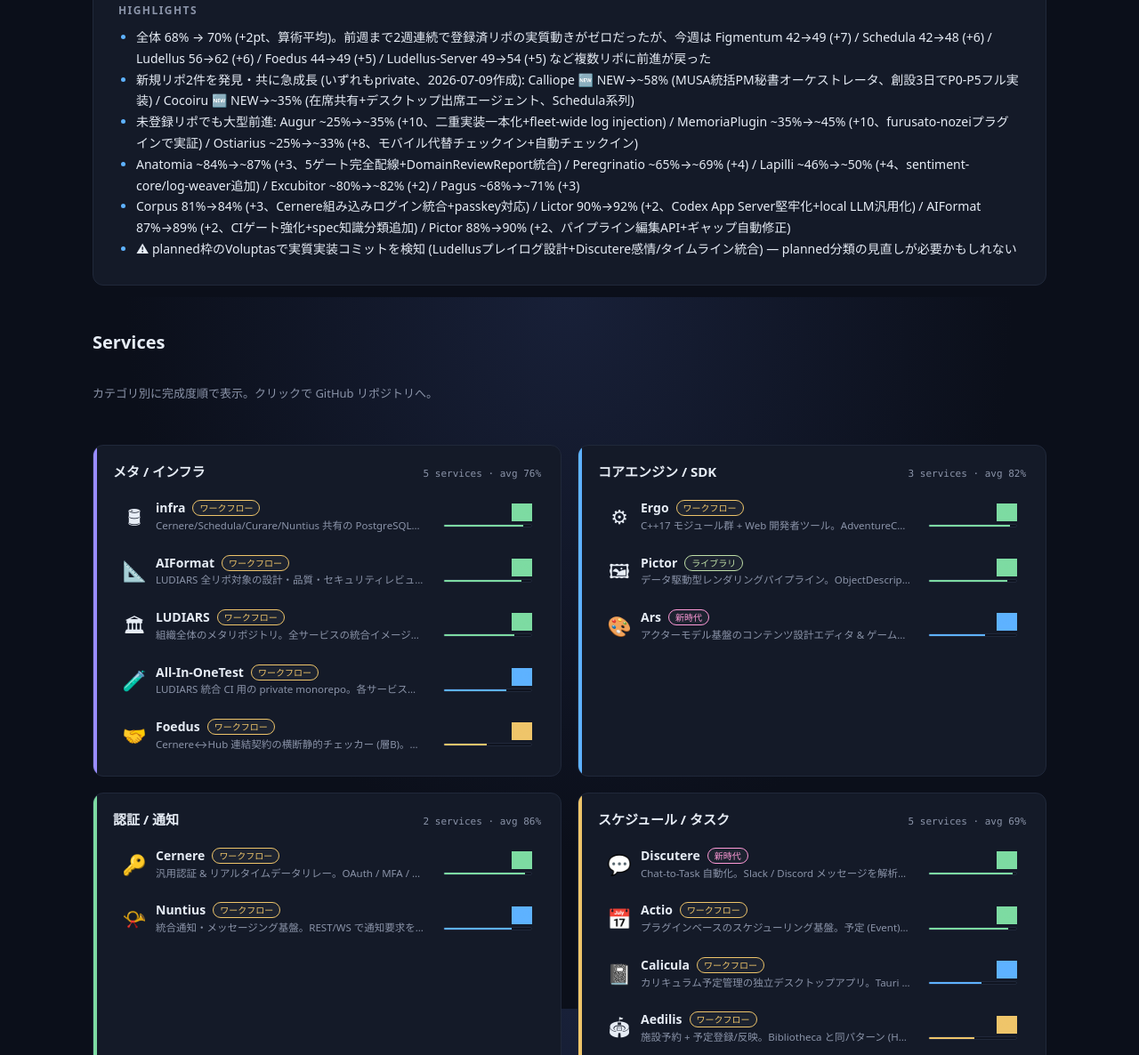
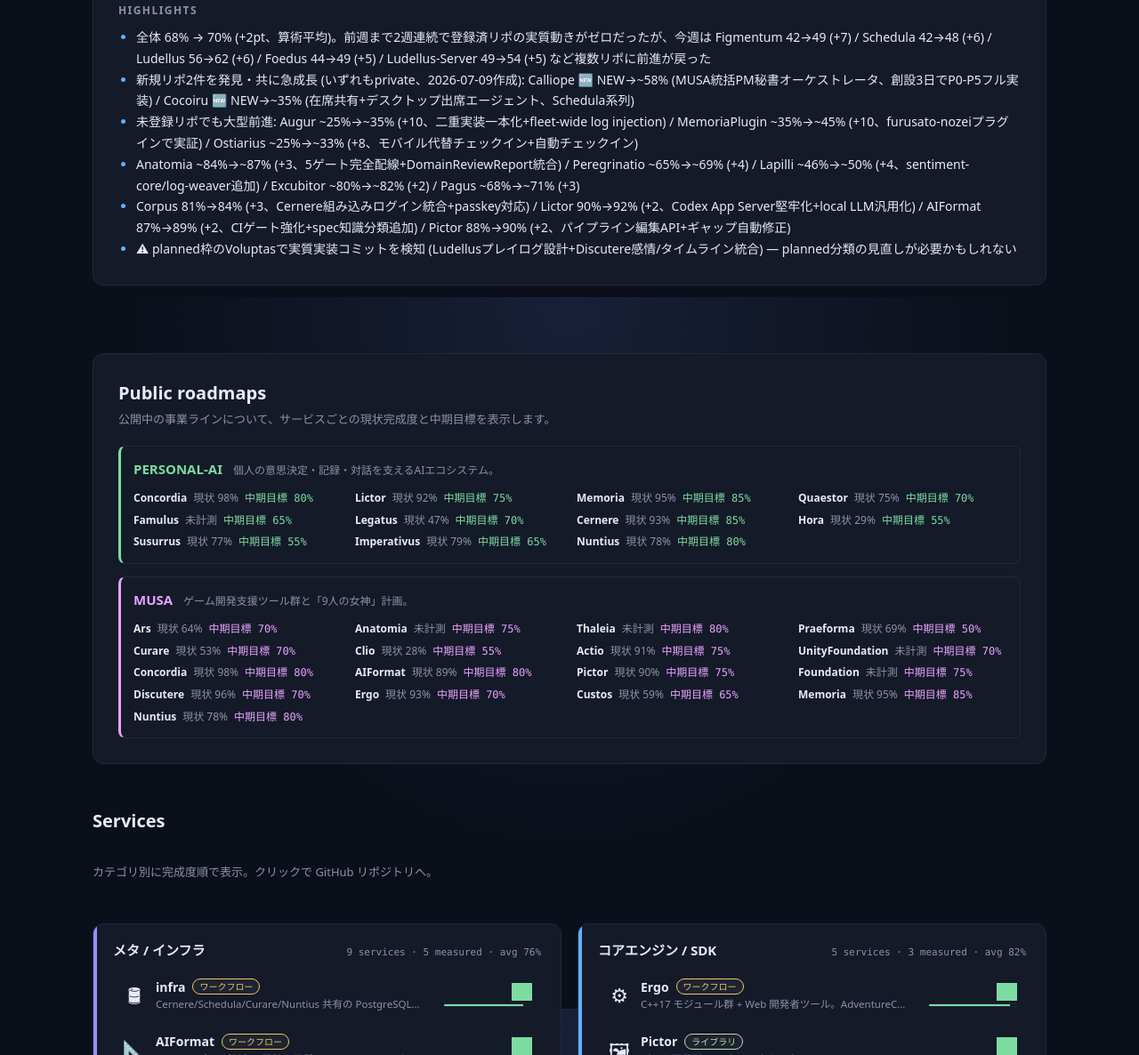
Before and after one commit to LUDIARS/LUDIARS, a website: page docs/index.html in a window 1280 px wide. Shown: the part 466-1652 px from the top of the page at 89% size. Drawn offline with Linux system fonts and the light colour scheme.

Commit message:
feat(pages): add public roadmap targets

```diff
--- a/docs/assets/app.js
+++ b/docs/assets/app.js
@@ -37,6 +37,7 @@
                  ?? snapshots.snapshots[0];
 
     renderHero(latest, services);
+    renderRoadmaps(services, latest);
     renderCategories(services, latest);
     renderTimeline(snapshots);
 }
@@ -93,23 +94,31 @@
         catNode.style.setProperty("--cat-accent", cat.accent);
         catNode.querySelector(".category-title").textContent = cat.label;
 
-        const repoList = cat.repos.filter(r => r in snap.repos);
-        const avg = repoList.length
-            ? Math.round(repoList.reduce((s, r) => s + snap.repos[r], 0) / repoList.length)
+        const repoList = [...cat.repos];
+        const measuredRepos = repoList.filter(r => typeof snap.repos[r] === "number");
+        const avg = measuredRepos.length
+            ? Math.round(measuredRepos.reduce((s, r) => s + snap.repos[r], 0) / measuredRepos.length)
             : 0;
         catNode.querySelector(".category-count").textContent =
-            `${repoList.length} service${repoList.length === 1 ? "" : "s"}  ·  avg ${avg}%`;
+            `${repoList.length} service${repoList.length === 1 ? "" : "s"}  ·  ${measuredRepos.length} measured  ·  avg ${avg}%`;
 
         const list = catNode.querySelector(".service-list");
-        // sort by completion desc so "most-done" repos bubble up
-        repoList.sort((a, b) => snap.repos[b] - snap.repos[a]);
+        // Sort measured services first, then keep unmeasured services discoverable.
+        repoList.sort((a, b) => {
+            const aPct = snap.repos[a];
+            const bPct = snap.repos[b];
+            if (typeof aPct === "number" && typeof bPct === "number") return bPct - aPct;
+            if (typeof aPct === "number") return -1;
+            if (typeof bPct === "number") return 1;
+            return a.localeCompare(b);
+        });
 
         for (const repo of repoList) {
-            const pct = snap.repos[repo];
+            const pct = typeof snap.repos[repo] === "number" ? snap.repos[repo] : null;
             const meta = services.services[repo] ?? {};
             const row = svcTpl.content.firstElementChild.cloneNode(true);
-            const tier = tierOf(pct);
-            row.classList.add("tier-" + tier.key);
+            if (pct == null) row.classList.add("tier-untracked");
+            else row.classList.add("tier-" + tierOf(pct).key);
 
             const link = row.querySelector(".service-link");
             link.href = `https://github.com/LUDIARS/${encodeURIComponent(repo)}`;
@@ -117,7 +126,7 @@
             row.querySelector(".service-icon").textContent    = meta.icon ?? "📦";
             row.querySelector(".service-name").textContent    = repo;
             row.querySelector(".service-summary").textContent = meta.summary ?? "";
-            row.querySelector(".service-pct").textContent     = pct + "%";
+            row.querySelector(".service-pct").textContent     = pct == null ? "未計測" : pct + "%";
 
             // purpose label (5 種: 新時代 / ワークフロー / データ / ゲーム開発 / ライブラリ).
             // REPO-CLASSIFICATION-BY-PURPOSE.md の分類を services.json に持つ。
@@ -128,12 +137,64 @@
                 purposeEl.hidden = false;
             }
 
+            const status = meta.status ?? (cat.id === "planned" ? "Planned" : null);
+            const statusEl = row.querySelector(".service-status");
+            if (status && statusEl) {
+                statusEl.textContent = status;
+                statusEl.hidden = false;
+            }
+
             const fill = row.querySelector(".mini-fill");
-            requestAnimationFrame(() => { fill.style.width = pct + "%"; });
+            requestAnimationFrame(() => { fill.style.width = pct == null ? "0%" : pct + "%"; });
 
             list.appendChild(row);
         }
         root.appendChild(catNode);
+    }
+}
+
+function renderRoadmaps(services, snap) {
+    const root = document.getElementById("roadmaps-root");
+    root.innerHTML = "";
+
+    for (const roadmap of (services.roadmaps ?? []).filter(r => r.visibility === "public")) {
+        const card = document.createElement("article");
+        card.className = "roadmap-card";
+        card.style.setProperty("--roadmap-accent", roadmap.accent ?? "var(--accent)");
+
+        const head = document.createElement("header");
+        head.className = "roadmap-head";
+        const title = document.createElement("h3");
+        title.textContent = roadmap.title;
+        const summary = document.createElement("p");
+        summary.textContent = roadmap.summary;
+        head.append(title, summary);
+
+        const list = document.createElement("ul");
+        list.className = "roadmap-service-list";
+        for (const member of roadmap.members) {
+            const item = document.createElement("li");
+            const link = document.createElement("a");
+            link.href = `https://github.com/LUDIARS/${encodeURIComponent(member.repo)}`;
+            link.target = "_blank";
+            link.rel = "noopener";
+            link.textContent = member.repo;
+
+            const current = document.createElement("span");
+            current.className = "roadmap-current";
+            const pct = snap.repos[member.repo];
+            current.textContent = typeof pct === "number" ? `現状 ${pct}%` : "未計測";
+
+            const target = document.createElement("span");
+            target.className = "roadmap-target";
+            target.textContent = `中期目標 ${member.mediumTermTarget}%`;
+
+            item.append(link, current, target);
+            list.appendChild(item);
+        }
+
+        card.append(head, list);
+        root.appendChild(card);
     }
 }
 
--- a/docs/assets/style.css
+++ b/docs/assets/style.css
@@ -344,6 +344,15 @@
 .service-purpose[data-purpose="データ"]       { color: #7fc7e8; }
 .service-purpose[data-purpose="ゲーム開発"]   { color: #f39c9c; }
 .service-purpose[data-purpose="ライブラリ"]   { color: #c0e0a8; }
+.service-status {
+    font-size: 10px;
+    line-height: 1;
+    padding: 3px 7px;
+    border-radius: 999px;
+    color: #d7d7d7;
+    background: #4a4a4a;
+    white-space: nowrap;
+}
 .service-summary {
     font-size: 11.5px;
     color: var(--fg-dim);
@@ -371,6 +380,8 @@
     overflow: hidden;
 }
 .mini-fill { height: 100%; width: 0; transition: width 0.5s; }
+.service-row.tier-untracked .service-pct { color: var(--fg-dim); font-size: 11px; }
+.service-row.tier-untracked .mini-fill { background: var(--border); }
 
 .service-row.tier-ship   .service-pct,
 .service-row.tier-ship   .mini-fill { color: var(--tier-ship);   background: var(--tier-ship);   }
@@ -382,6 +393,33 @@
 .service-row.tier-early  .mini-fill { color: var(--tier-early);  background: var(--tier-early);  }
 .service-row.tier-seed   .service-pct,
 .service-row.tier-seed   .mini-fill { color: var(--tier-seed);   background: var(--tier-seed);   }
+
+/* ── public roadmaps ─────────────────────────────── */
+.roadmaps { margin-top: 28px; }
+#roadmaps-root { display: grid; gap: 14px; }
+.roadmap-card {
+    border: 1px solid var(--border);
+    border-left: 3px solid var(--roadmap-accent);
+    border-radius: 8px;
+    padding: 14px;
+    background: var(--bg-alt);
+}
+.roadmap-head { display: flex; align-items: baseline; gap: 12px; flex-wrap: wrap; }
+.roadmap-head h3 { margin: 0; font-size: 15px; color: var(--roadmap-accent); }
+.roadmap-head p { margin: 0; color: var(--fg-dim); font-size: 12px; }
+.roadmap-service-list {
+    display: grid;
+    grid-template-columns: repeat(auto-fit, minmax(220px, 1fr));
+    gap: 6px 14px;
+    list-style: none;
+    margin: 12px 0 0;
+    padding: 0;
+}
+.roadmap-service-list li { display: flex; align-items: center; gap: 7px; font-size: 12px; min-width: 0; }
+.roadmap-service-list a { color: var(--fg); font-weight: 600; text-decoration: none; }
+.roadmap-service-list a:hover { color: var(--roadmap-accent); }
+.roadmap-current { color: var(--fg-dim); white-space: nowrap; }
+.roadmap-target { color: var(--roadmap-accent); font-family: ui-monospace, Consolas, monospace; white-space: nowrap; }
 
 /* ── history timeline ────────────────────────────── */
 .timeline {
--- a/docs/data/services.json
+++ b/docs/data/services.json
@@ -10,7 +10,11 @@
         "infra",
         "AIFormat",
         "All-In-OneTest",
-        "Foedus"
+        "Foedus",
+        "Lapilli",
+        "Excubitor",
+        "Augur",
+        "Vestigium"
       ]
     },
     {
@@ -21,7 +25,8 @@
         "Ars",
         "Ergo",
         "Pictor",
-        "UnityFoundation"
+        "UnityFoundation",
+        "ErgoDLLs"
       ]
     },
     {
@@ -42,7 +47,8 @@
         "Schedula",
         "Calicula",
         "Aedilis",
-        "Discutere"
+        "Discutere",
+        "Actio-PublicModules"
       ]
     },
     {
@@ -81,7 +87,10 @@
         "Conciliator",
         "Praeforma",
         "Tirocinium",
-        "Lector"
+        "Lector",
+        "Anatomia",
+        "Thaleia",
+        "Canalis"
       ]
     },
     {
@@ -97,7 +106,8 @@
       "label": "UI / デザインシステム",
       "accent": "#c0e0a8",
       "repos": [
-        "Foundation"
+        "Foundation",
+        "Fundamentum"
       ]
     },
     {
@@ -110,7 +120,9 @@
         "Concordia",
         "Lictor",
         "Quaestor",
-        "Hora"
+        "Peregrinatio",
+        "MemoriaPlugin",
+        "Famulus"
       ]
     },
     {
@@ -122,7 +134,8 @@
         "Educatus",
         "Ludus",
         "Voluptas",
-        "Tessera"
+        "Tessera",
+        "Hora"
       ]
     }
   ],
@@ -443,8 +456,9 @@
     },
     "Hora": {
       "icon": "🕰",
-      "category": "local",
+      "category": "planned",
       "purpose": "新時代",
+      "status": "Planned",
       "summary": "Desktop Ojisan アプリ。pivot spec + relation model + dialogue pack。残 24 issue で本格実装フェーズ",
       "stack": [
         "Tauri 2",
@@ -648,6 +662,152 @@
         "Node.js",
         "cheerio"
       ]
+    },
+    "Peregrinatio": {
+      "icon": "🗺️",
+      "category": "local",
+      "purpose": "新時代",
+      "summary": "旅程・目的地・周辺施設をまとめ、経路探索とPDF出力を行う旅のしおりPWA。",
+      "stack": ["PWA", "Google Maps", "LLM"]
+    },
+    "MemoriaPlugin": {
+      "icon": "🧩",
+      "category": "local",
+      "purpose": "ライブラリ",
+      "summary": "Memoriaホストへ機能を追加するインプロセス・プラグインフレームワーク。",
+      "stack": ["TypeScript", "Memoria"]
+    },
+    "Lapilli": {
+      "icon": "🧰",
+      "category": "infra",
+      "purpose": "ライブラリ",
+      "summary": "LUDIARSの小型共有ツール集。",
+      "stack": []
+    },
+    "Excubitor": {
+      "icon": "🛡️",
+      "category": "infra",
+      "purpose": "ワークフロー",
+      "summary": "サービス死活監視・ログ集約・エラー分析・リモート設定・自動修復の基盤。",
+      "stack": ["TypeScript", "SQLite", "Claude Code CLI"]
+    },
+    "Augur": {
+      "icon": "🔭",
+      "category": "infra",
+      "purpose": "ワークフロー",
+      "summary": "目的駆動のテスト計画と修正方針を立案するサービス。",
+      "stack": ["TypeScript", "Test planning"]
+    },
+    "Famulus": {
+      "icon": "🤖",
+      "category": "local",
+      "purpose": "新時代",
+      "summary": "ローカルLLMの起動とブラックボックス・モデル切替を担うスパナー。",
+      "stack": ["TypeScript", "LLM"]
+    },
+    "Anatomia": {
+      "icon": "🧬",
+      "category": "asset",
+      "purpose": "ワークフロー",
+      "summary": "コード解析・動作構造・決定的キャッシュにより、仕様と実装の一貫性を支えるオラクル。",
+      "stack": ["TypeScript", "Kuzu", "Content-addressed DAG"]
+    },
+    "Fundamentum": {
+      "icon": "🗃️",
+      "category": "ui",
+      "purpose": "データ",
+      "summary": "masterの不変ストアとuserの可変オーバーレイからなる共通データ基盤。",
+      "stack": ["TypeScript", "Content-addressed store"]
+    },
+    "Vestigium": {
+      "icon": "📜",
+      "category": "infra",
+      "purpose": "ライブラリ",
+      "summary": "サービス横断のJSONLログ収集・日次ローテーション・保持を行うライブラリとCLI。",
+      "stack": ["TypeScript", "JSONL", "CLI"]
+    },
+    "Thaleia": {
+      "icon": "🔗",
+      "category": "asset",
+      "purpose": "ワークフロー",
+      "summary": "Praeformaの仕様とAnatomiaの解析結果を突合する企画↔実装トレーサビリティサービス。",
+      "stack": ["TypeScript", "Hono", "MUSA"]
+    },
+    "Canalis": {
+      "icon": "🌊",
+      "category": "asset",
+      "purpose": "データ",
+      "summary": "crawl→clean→saveを契約で接続する共有データ取込パイプライン。",
+      "stack": ["TypeScript", "Data pipeline"]
+    },
+    "Actio-PublicModules": {
+      "icon": "📚",
+      "category": "schedule",
+      "purpose": "ライブラリ",
+      "summary": "Schedula向けの公開モジュール集。モジュールごとにブランチで管理する。",
+      "stack": ["TypeScript", "npm", "Schedula"]
+    },
+    "UnityFoundation": {
+      "icon": "🎮",
+      "category": "engine",
+      "purpose": "ゲーム開発",
+      "summary": "Unityベースシステムとゲーム内バグ報告Melpomeneランタイムを提供する共通基盤。",
+      "stack": ["Unity", "C#", "Melpomene"]
+    },
+    "ErgoDLLs": {
+      "icon": "🧱",
+      "category": "engine",
+      "purpose": "ライブラリ",
+      "summary": "Ergo関連のランタイムDLLを配布・管理する共有コンポーネント。",
+      "stack": ["C++", "DLL"]
     }
-  }
+  },
+  "roadmaps": [
+    {
+      "id": "personal-ai",
+      "title": "PERSONAL-AI",
+      "visibility": "public",
+      "accent": "#7ddba2",
+      "summary": "個人の意思決定・記録・対話を支えるAIエコシステム。",
+      "members": [
+        { "repo": "Concordia", "mediumTermTarget": 80 },
+        { "repo": "Lictor", "mediumTermTarget": 75 },
+        { "repo": "Memoria", "mediumTermTarget": 85 },
+        { "repo": "Quaestor", "mediumTermTarget": 70 },
+        { "repo": "Famulus", "mediumTermTarget": 65 },
+        { "repo": "Legatus", "mediumTermTarget": 70 },
+        { "repo": "Cernere", "mediumTermTarget": 85 },
+        { "repo": "Hora", "mediumTermTarget": 55 },
+        { "repo": "Susurrus", "mediumTermTarget": 55 },
+        { "repo": "Imperativus", "mediumTermTarget": 65 },
+        { "repo": "Nuntius", "mediumTermTarget": 80 }
+      ]
+    },
+    {
+      "id": "musa",
+      "title": "MUSA",
+      "visibility": "public",
+      "accent": "#e8a2ff",
+      "summary": "ゲーム開発支援ツール群と「9人の女神」計画。",
+      "members": [
+        { "repo": "Ars", "mediumTermTarget": 70 },
+        { "repo": "Anatomia", "mediumTermTarget": 75 },
+        { "repo": "Thaleia", "mediumTermTarget": 80 },
+        { "repo": "Praeforma", "mediumTermTarget": 50 },
+        { "repo": "Curare", "mediumTermTarget": 70 },
+        { "repo": "Clio", "mediumTermTarget": 55 },
+        { "repo": "Actio", "mediumTermTarget": 75 },
+        { "repo": "UnityFoundation", "mediumTermTarget": 70 },
+        { "repo": "Concordia", "mediumTermTarget": 80 },
+        { "repo": "AIFormat", "mediumTermTarget": 80 },
+        { "repo": "Pictor", "mediumTermTarget": 75 },
+        { "repo": "Foundation", "mediumTermTarget": 75 },
+        { "repo": "Discutere", "mediumTermTarget": 70 },
+        { "repo": "Ergo", "mediumTermTarget": 70 },
+        { "repo": "Custos", "mediumTermTarget": 65 },
+        { "repo": "Memoria", "mediumTermTarget": 85 },
+        { "repo": "Nuntius", "mediumTermTarget": 80 }
+      ]
+    }
+  ]
 }
--- a/docs/index.html
+++ b/docs/index.html
@@ -19,6 +19,7 @@
     </div>
     <nav>
         <a href="#overview">Overview</a>
+        <a href="#roadmaps">Roadmaps</a>
         <a href="#services">Services</a>
         <a href="#history">History</a>
         <a href="https://github.com/LUDIARS" target="_blank" rel="noopener">GitHub ↗</a>
@@ -43,6 +44,12 @@
             <h3>Highlights</h3>
             <ul id="highlights-list"></ul>
         </div>
+    </section>
+
+    <section id="roadmaps" class="roadmaps card">
+        <h2 class="section-title">Public roadmaps</h2>
+        <p class="section-sub">公開中の事業ラインについて、サービスごとの現状完成度と中期目標を表示します。</p>
+        <div id="roadmaps-root"></div>
     </section>
 
     <!-- ── SERVICES (by category) ──────────────────────── -->
@@ -82,6 +89,7 @@
                 <div class="service-name-row">
                     <span class="service-name"></span>
                     <span class="service-purpose" hidden></span>
+                    <span class="service-status" hidden></span>
                 </div>
                 <span class="service-summary"></span>
             </div>
```
